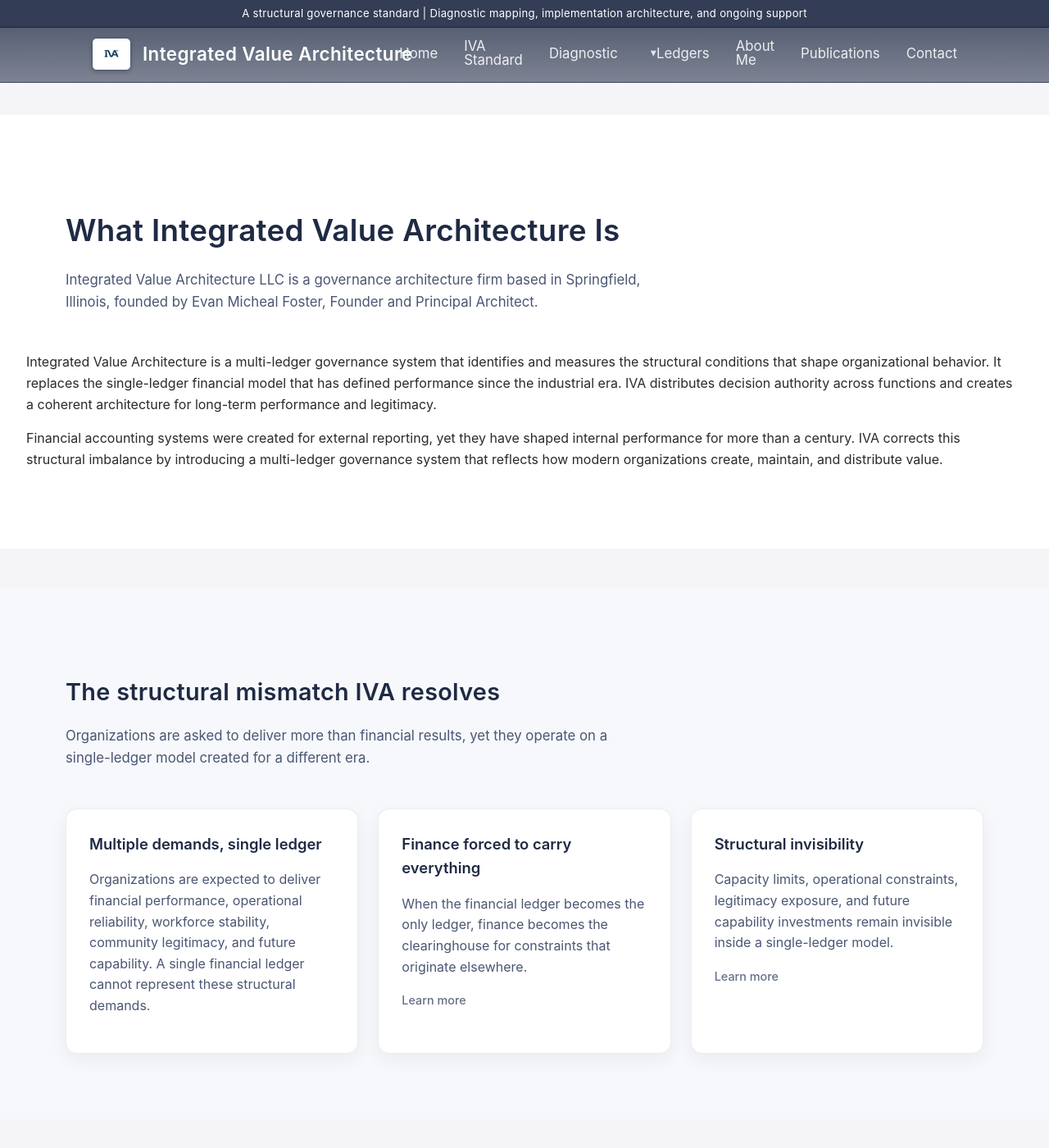
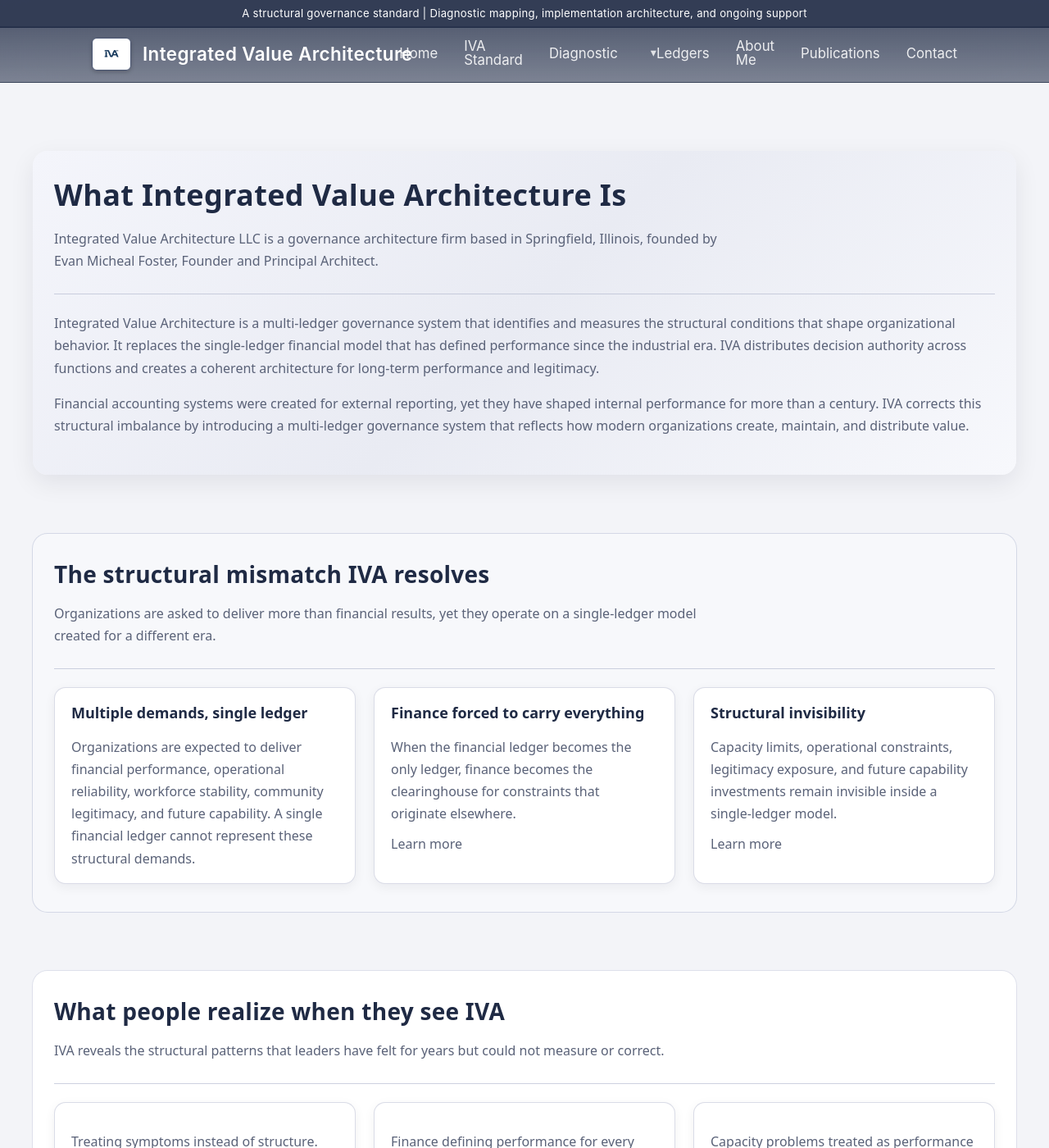
Before and after one commit to efost7873/integratedvaluearchitecture.com, a Jekyll site: the page built from index.html, in a window 1280 px wide and 1400 px high. Shown: the whole window at 82% size. Built offline with Jekyll 4.4.1, drawn with Linux system fonts in a browser that asks for light colours.

Commit message:
Update _homepage.scss

```diff
--- a/_sass/_homepage.scss
+++ b/_sass/_homepage.scss
@@ -13,24 +13,59 @@
 }
 
 /* ============================================
+   GLOBAL CONTENT WIDTH
+   Fixes wasted left/right space by widening the main container
+   and removing redundant inner max-width constraints.
+============================================ */
+
+.iva-page main {
+  max-width: 1320px; /* was effectively ~1120 */
+  margin: 0 auto;
+  padding: 44px 40px 88px; /* keeps your current vertical rhythm */
+}
+
+@media (max-width: 980px) {
+  .iva-page main {
+    padding: 44px 24px 88px;
+  }
+}
+
+@media (max-width: 700px) {
+  .iva-page main {
+    padding: 40px 18px 84px;
+  }
+}
+
+/* ============================================
    SECTION BANDS
+   Bands are full-width visually, but content is controlled by main.
 ============================================ */
 
 .iva-band-soft {
   background: #F6F8FB;
-  padding: 80px 32px;
 }
 
 .iva-band-strong {
   background: #FFFFFF;
-  padding: 80px 32px;
 }
 
-@media (max-width: 900px) {
-  .iva-band-soft,
-  .iva-band-strong {
-    padding: 60px 20px;
-  }
+/* Default section styling to match your existing feel */
+.iva-page section {
+  margin-bottom: 72px;
+  padding: 32px 26px 34px;
+  border-radius: 18px;
+  background: #FFFFFF;
+  box-shadow: 0 0 0 1px rgba(214, 217, 229, 0.7);
+}
+
+.iva-page section.iva-band-soft {
+  background: #F7F8FB;
+  box-shadow: 0 0 0 1px rgba(200, 205, 222, 0.7);
+}
+
+.iva-page section.iva-band-strong {
+  background: linear-gradient(135deg, #F4F5FB 0%, #E9EBF3 50%, #F7F8FC 100%);
+  box-shadow: 0 10px 30px rgba(10, 18, 40, 0.08);
 }
 
 /* ============================================
@@ -38,22 +73,59 @@
 ============================================ */
 
 .section-header {
-  max-width: 1120px;
-  margin: 0 auto 48px auto;
+  margin-bottom: 22px;
+  padding-bottom: 14px;
+  border-bottom: 1px solid rgba(184, 190, 210, 0.7);
 }
 
 .section-header h1,
+.section-header h2,
+.section-header h3 {
+  margin-top: 0;
+  color: #1F2A44;
+  letter-spacing: 0.01em;
+}
+
+.section-header h1 {
+  font-size: 36px;
+  line-height: 1.22;
+  margin-bottom: 18px;
+}
+
 .section-header h2 {
-  font-weight: 600;
-  letter-spacing: 0.3px;
-  margin-bottom: 16px;
+  font-size: 28px;
+  line-height: 1.28;
+  margin-bottom: 6px;
+}
+
+.section-subtitle {
+  font-size: 15px;
+  color: #7A8297;
+  max-width: 820px; /* slightly wider for the wider layout */
+}
+
+/* ============================================
+   TYPOGRAPHY CONSISTENCY
+============================================ */
+
+.iva-page {
+  background: #F3F4F8;
+  color: #1F2430;
+  font-family: system-ui, -apple-system, BlinkMacSystemFont, "SF Pro Text", "Segoe UI", sans-serif;
+}
+
+.iva-page h3 {
+  font-size: 18px;
+  line-height: 1.35;
+  margin-bottom: 10px;
   color: #1F2A44;
 }
 
-.section-header p {
-  font-size: 1.05rem;
-  color: #4A5673;
-  max-width: 720px;
+.iva-page p {
+  font-size: 16px;
+  line-height: 1.7;
+  color: #5A6278;
+  margin-bottom: 12px;
 }
 
 /* ============================================
@@ -61,29 +133,27 @@
 ============================================ */
 
 .grid {
-  max-width: 1120px;
-  margin: 0 auto;
   display: grid;
-  gap: 24px;
+  gap: 22px;
 }
 
-.grid-2 {
-  grid-template-columns: repeat(2, 1fr);
+.grid.grid-2 {
+  grid-template-columns: repeat(2, minmax(0, 1fr));
 }
 
-.grid-3 {
-  grid-template-columns: repeat(3, 1fr);
+.grid.grid-3 {
+  grid-template-columns: repeat(3, minmax(0, 1fr));
 }
 
 @media (max-width: 980px) {
-  .grid-3 {
-    grid-template-columns: repeat(2, 1fr);
+  .grid.grid-3 {
+    grid-template-columns: repeat(2, minmax(0, 1fr));
   }
 }
 
 @media (max-width: 700px) {
-  .grid-2,
-  .grid-3 {
+  .grid.grid-2,
+  .grid.grid-3 {
     grid-template-columns: 1fr;
   }
 }
@@ -95,31 +165,27 @@
 .card {
   background: #FFFFFF;
   border-radius: 14px;
-  padding: 28px;
-  border: 1px solid rgba(31, 42, 68, 0.08);
-  box-shadow: 0 8px 22px rgba(31, 42, 68, 0.06);
+  padding: 18px 20px 16px;
+  border: 1px solid rgba(214, 217, 229, 0.9);
+  box-shadow: 0 4px 14px rgba(10, 18, 40, 0.06);
   transition:
-    transform 0.18s ease,
-    box-shadow 0.18s ease,
-    border-color 0.18s ease;
-}
-
-.card h3 {
-  margin-bottom: 12px;
-  font-weight: 600;
-  color: #1F2A44;
+    transform 0.18s ease-out,
+    box-shadow 0.18s ease-out,
+    border-color 0.18s ease-out,
+    background-color 0.18s ease-out;
 }
 
 .card p {
-  color: #4A5673;
-  line-height: 1.6;
+  margin-bottom: 0;
 }
 
-/* Hover behavior */
-.card:hover {
-  transform: translateY(-3px);
-  box-shadow: 0 14px 30px rgba(31, 42, 68, 0.10);
-  border-color: rgba(31, 42, 68, 0.16);
+@media (hover: hover) and (pointer: fine) {
+  .card:hover {
+    transform: translateY(-3px);
+    box-shadow: 0 10px 30px rgba(10, 18, 40, 0.08);
+    border-color: rgba(184, 190, 210, 0.95);
+    background-color: #FFFFFF;
+  }
 }
 
 /* ============================================
@@ -136,20 +202,18 @@
   color: inherit;
 }
 
+.card-link:hover {
+  text-decoration: none;
+}
+
 .card-link:focus {
   outline: none;
 }
 
-.card-link:hover {
-  text-decoration: none;
-}
-
 .card-meta {
-  margin-top: 14px;
-  font-size: 0.9rem;
-  font-weight: 500;
-  color: #4A5673;
-  opacity: 0.85;
+  margin-top: 10px;
+  font-size: 14px;
+  color: #7A8297;
 }
 
 /* ============================================
@@ -157,75 +221,48 @@
 ============================================ */
 
 .iva-cta-section {
-  background: #1F2A44;
-  color: #FFFFFF;
-  padding: 80px 32px;
-  text-align: center;
+  text-align: left;
+  background: radial-gradient(circle at top left, #FDFEFF 0%, #F2F4FB 40%, #E7EAF5 100%);
+  box-shadow: 0 10px 30px rgba(10, 18, 40, 0.08);
 }
 
-.iva-cta-section h2 {
-  color: #FFFFFF;
+.iva-cta-section p {
   margin-bottom: 18px;
 }
 
-.iva-cta-section p {
-  max-width: 760px;
-  margin: 0 auto 32px auto;
-  color: rgba(255,255,255,0.85);
-  line-height: 1.6;
-}
-
-.iva-btn-primary {
-  display: inline-block;
-  padding: 14px 28px;
-  border-radius: 8px;
-  background: #FFFFFF;
-  color: #1F2A44;
-  font-weight: 600;
-  text-decoration: none;
-  transition:
-    transform 0.16s ease,
-    box-shadow 0.16s ease,
-    background 0.16s ease;
-}
-
-.iva-btn-primary:hover {
-  transform: translateY(-2px);
-  box-shadow: 0 10px 24px rgba(0, 0, 0, 0.25);
-  background: #F0F3F9;
+.iva-cta-meta {
+  font-size: 14px;
+  color: #7A8297;
+  margin-top: 12px;
 }
 
 /* ============================================
-   LIST STYLING
+   HEADER VISIBILITY
 ============================================ */
 
-ul {
-  margin: 18px 0 0 20px;
-  padding: 0;
-  color: #4A5673;
+.iva-header,
+.iva-identity-bar {
+  display: block;
+  opacity: 1;
+  transition: opacity 0.25s ease, transform 0.25s ease;
 }
 
-ul li {
-  margin-bottom: 10px;
-  line-height: 1.6;
+html.header-hidden .iva-header,
+html.header-hidden .iva-identity-bar {
+  opacity: 0;
+  transform: translateY(-20px);
+  pointer-events: none;
 }
 
 /* ============================================
-   TYPOGRAPHY CONSISTENCY
+   ACCESSIBILITY
 ============================================ */
 
-h1 {
-  font-size: 2.3rem;
+@media (prefers-reduced-motion: reduce) {
+  * {
+    scroll-behavior: auto !important;
+    animation-duration: 0.001ms !important;
+    animation-iteration-count: 1 !important;
+    transition-duration: 0.001ms !important;
+  }
 }
-
-h2 {
-  font-size: 1.8rem;
-}
-
-h3 {
-  font-size: 1.15rem;
-}
-
-p {
-  font-size: 1rem;
-}
```
